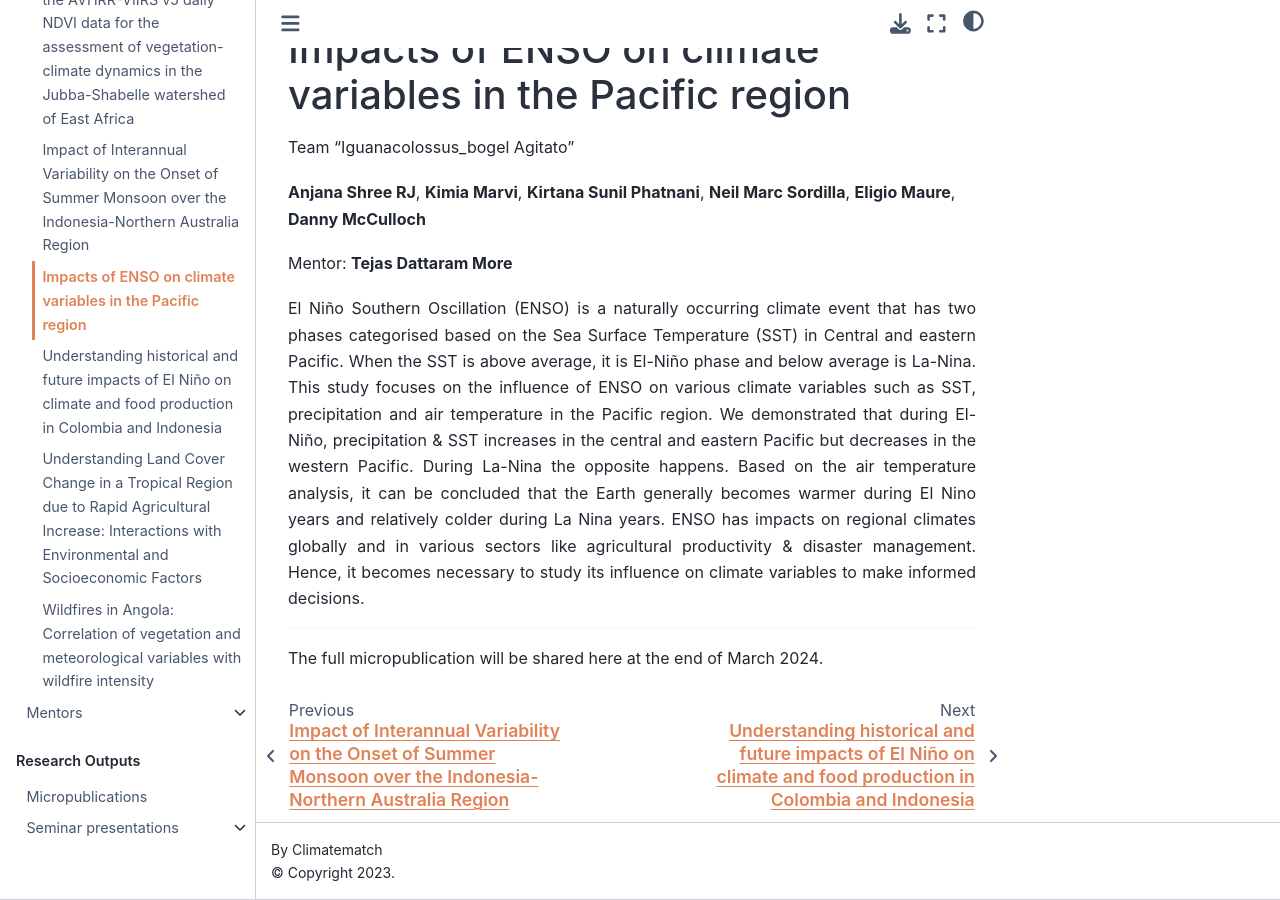
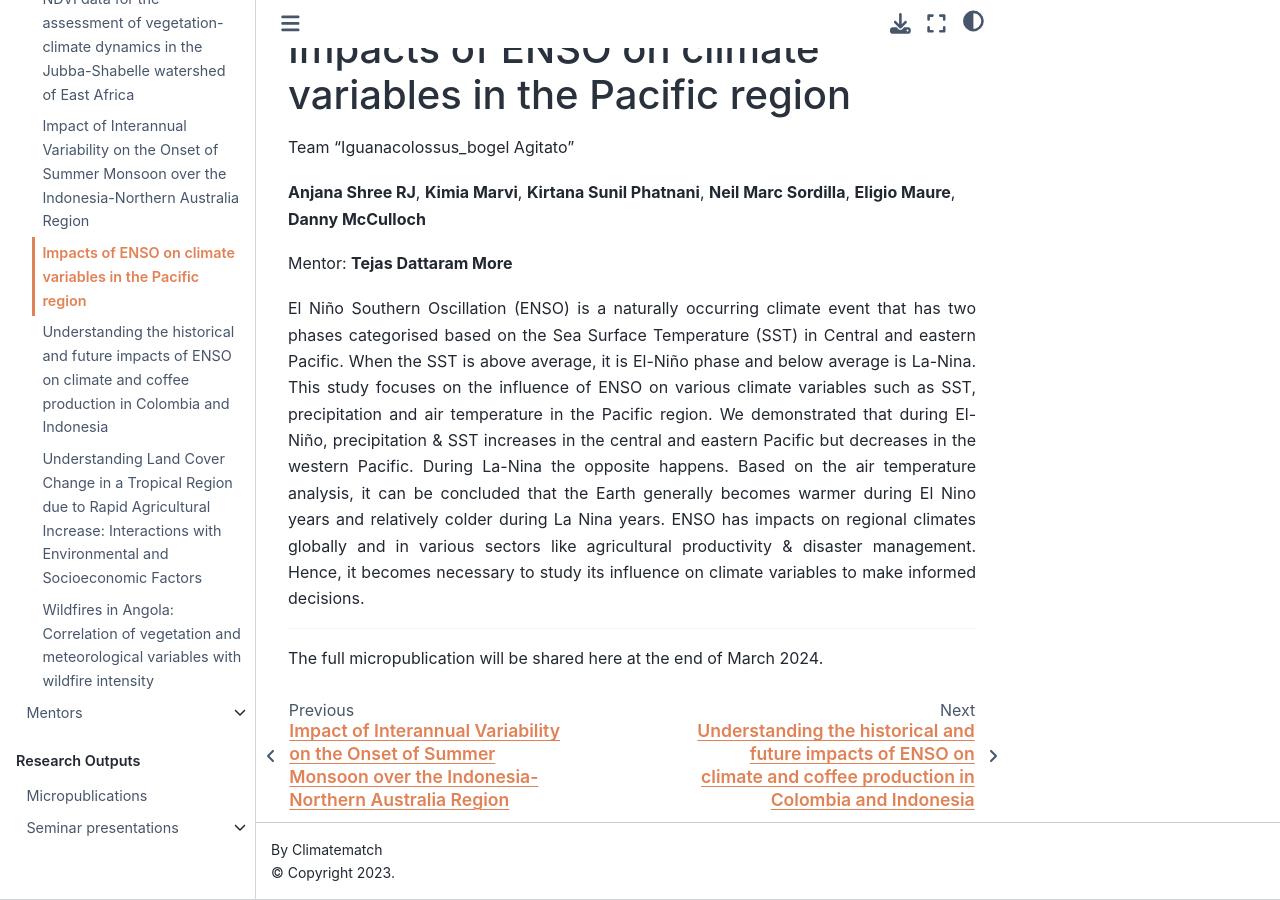
Before and after one commit to neuromatch/impact-scholars, a Jupyter Book: the page built from scholar-outputs/2023/project11.md, in a window 1280 px wide and 900 px high, scrolled down 168 px. Built offline with Jupyter Book 1.0.4 settings and Sphinx 7.4.7 and the Sphinx Book theme 1.1.4, drawn with Linux system fonts in a browser that asks for light colours.

```diff
--- a/scholar-outputs/2023/project12.md
+++ b/scholar-outputs/2023/project12.md
@@ -1,4 +1,4 @@
-# Understanding historical and future impacts of El Niño on climate and food production in Colombia and Indonesia
+# Understanding the historical and future impacts of ENSO on climate and coffee production in Colombia and Indonesia
 
 Team "Protoceratops_Jitterbug_Vivace"
 
```
Also changed, not shown: scholar-outputs/2023/project7.md (+5 -2 lines).
